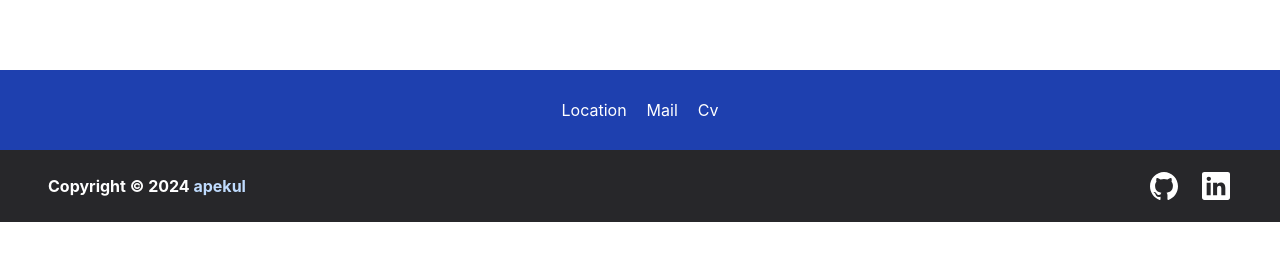
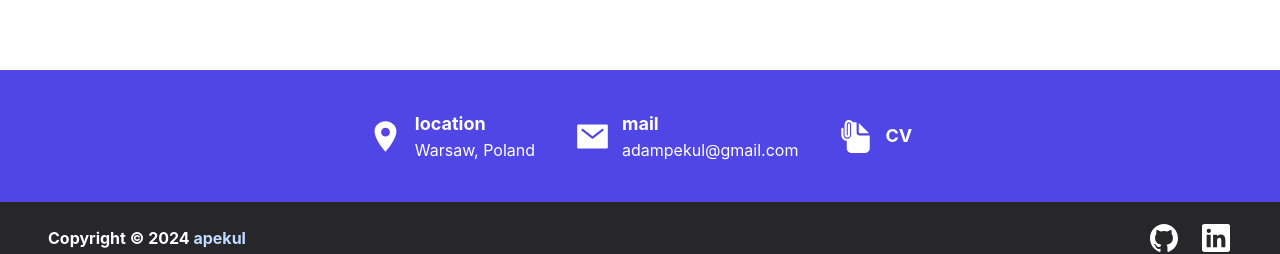
Before and after one commit to apekul/portfolioV2, a React (Create React App) app: page / in a window 1280 px wide. Shown: the part 2490-2744 px from the top of the page. Before the commit the page ends 2712 px from the top, so only its background shows below. Built offline with nearby package versions, Linux system fonts and the light colour scheme.

Commit message:
finish project

```diff
--- a/public/index.html
+++ b/public/index.html
@@ -24,7 +24,7 @@
       work correctly both with client-side routing and a non-root public URL.
       Learn how to configure a non-root public URL by running `npm run build`.
     -->
-    <title>React App</title>
+    <title>Adam Pękul | Front-End Developer</title>
   </head>
   <body>
     <noscript>You need to enable JavaScript to run this app.</noscript>
--- a/src/Components/Footer.js
+++ b/src/Components/Footer.js
@@ -4,19 +4,59 @@ import {
   IoLogoGithub,
   IoLogoLinkedin,
   IoMailSharp,
+  IoDocumentAttach,
 } from "react-icons/io5";
-import { FaFile } from "react-icons/fa";
+
+const contact = [
+  {
+    title: "location",
+    text: "Warsaw, Poland",
+    icon: <IoLocationSharp size={35} />,
+  },
+  {
+    title: "mail",
+    text: "adampekul@gmail.com",
+    nav: "mailto:adampekul@gmail.com",
+    icon: <IoMailSharp size={35} />,
+  },
+  {
+    title: "CV",
+    nav: "/resume.pdf",
+    icon: <IoDocumentAttach size={35} />,
+  },
+];
 
 function Footer() {
   return (
     <footer className=" text-white ">
       <ul
         id="contact"
-        className="Container bg-blue-800 flex items-center justify-center h-[5rem] gap-5"
+        className="Container bg-[#4F46E5] flex flex-col md:flex-row items-start md:items-center justify-center gap-10 py-10"
       >
-        <li>Location</li>
-        <li>Mail</li>
-        <li>Cv</li>
+        {contact.map((item, index) => (
+          <li key={index} className="flex items-center gap-3">
+            <a
+              href={item.nav ? item.nav : null}
+              target="_blank"
+              rel="noreferrer"
+            >
+              {item.icon}
+            </a>
+            <a
+              href={item.nav ? item.nav : null}
+              target="_blank"
+              rel="noreferrer"
+              className={`flex flex-col ${item.nav && "cursor-pointer"}`}
+            >
+              <label
+                className={`font-bold text-lg ${item.nav && "cursor-pointer"}`}
+              >
+                {item.title}
+              </label>
+              <p>{item.text}</p>
+            </a>
+          </li>
+        ))}
       </ul>
       <ul
         id="footer"
@@ -35,14 +75,14 @@ function Footer() {
         </li>
         <li className="flex gap-5 items-center text-[2rem]">
           <a href="https://github.com/apekul" target="_blank" rel="noreferrer">
-            <IoLogoGithub className="hover:scale-110" />
+            <IoLogoGithub className="hover:scale-110 duration-150" />
           </a>
           <a
             href="https://www.linkedin.com/in/adam-p%C4%99kul/"
             target="_blank"
             rel="noreferrer"
           >
-            <IoLogoLinkedin className="hover:scale-110" />
+            <IoLogoLinkedin className="hover:scale-110 duration-150" />
           </a>
         </li>
       </ul>
--- a/src/Components/Navbar/MobileNav.js
+++ b/src/Components/Navbar/MobileNav.js
@@ -7,7 +7,11 @@ const MobileNav = ({ nav }) => {
 
   return (
     <nav className="flex justify-end font-bold text-zinc-600 w-full">
-      <GiHamburgerMenu size="30" onClick={() => setShowNav(true)} />
+      <GiHamburgerMenu
+        size="30"
+        onClick={() => setShowNav(true)}
+        className="cursor-pointer"
+      />
       <ul
         className={`absolute flex lg:hidden flex-col items-end top-0 bg-zinc-100 text-3xl w-screen h-screen px-4 pt-3 gap-10 duration-500 transition-all
       ${showNav ? "right-0" : "-right-full"}
```
Also changed, not shown: 2 other files (tests, documents, lock files or other folders).
